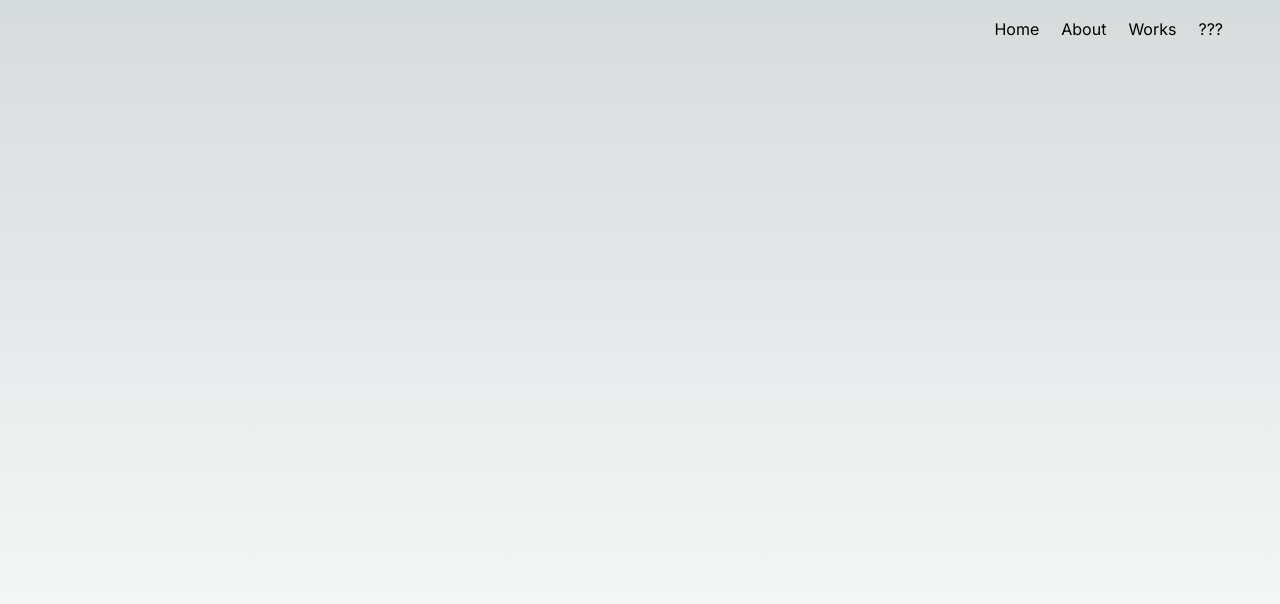
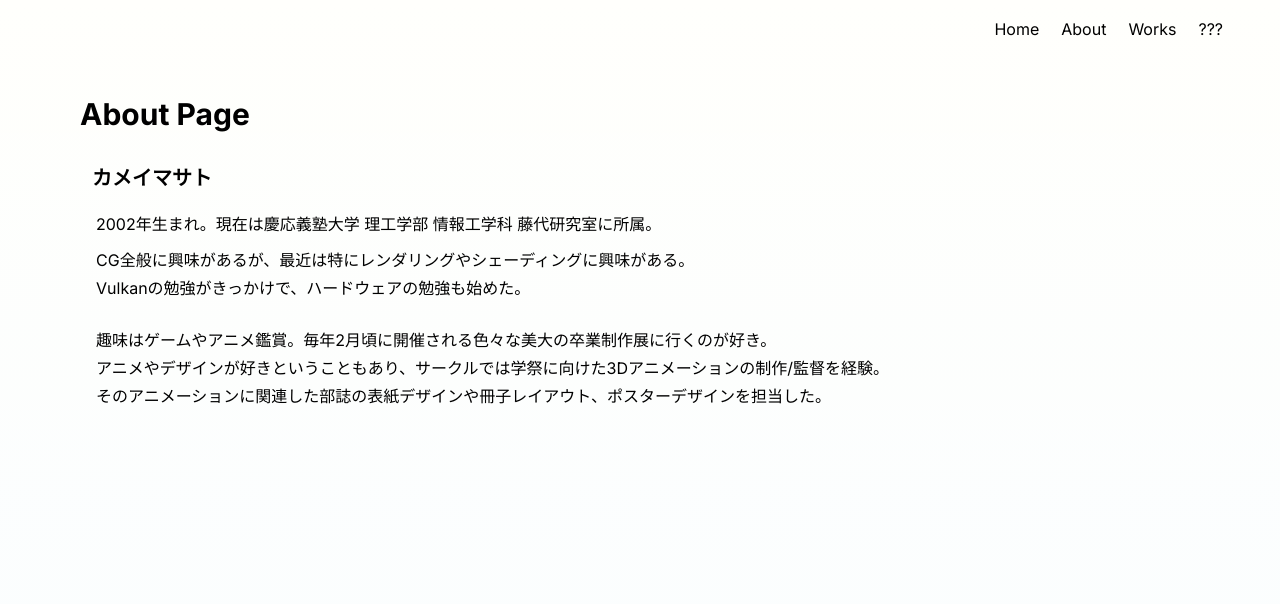
Before and after one commit to Waya-mst/Waya-mst.github.io, a Next.js app: page /about in a window 1280 px wide. Shown: the top 604 px of the page. Built offline with nearby package versions, Linux system fonts and the light colour scheme.

Commit message:
update about page

```diff
--- a/src/app/about/page.tsx
+++ b/src/app/about/page.tsx
@@ -1,54 +1,85 @@
 "use client";
 
-import styles from './about.module.css';
 import Link from 'next/link';
+import styles from './about.module.css'; // もし使うなら
 
 export default function About() {
   return (
-    <div
-      style={{position: 'relative',
-                 height: '100vh',
-                 overflow: 'hidden'}}
-    >
-      <div
-        className="fixed top-0 right-10 p-4 flex space-x-5"
-      >
+    <>
+      {/* ナビゲーション */}
+      <div className="fixed top-0 right-10 p-4 flex space-x-5">
         <Link
           href="/"
           className="group rounded-lg border border-transparent transition-colors hover:underline"
         >
-          <h2 className="mb-3 text-2l font-normal">
-              Home{" "}
-          </h2>
+          <h2 className="mb-3 text-2l font-normal">Home</h2>
         </Link>
 
         <Link
           href="/about"
           className="group rounded-lg border border-transparent transition-colors hover:underline"
         >
-          <h2 className="mb-3 text-2l font-normal">
-              About{" "}
-          </h2>
+          <h2 className="mb-3 text-2l font-normal">About</h2>
         </Link>
 
         <Link
           href="/works"
           className="group rounded-lg border border-transparent transition-colors hover:underline"
         >
-          <h2 className="mb-3 text-2l font-normal">
-            Works{" "}
-          </h2>
+          <h2 className="mb-3 text-2l font-normal">Works</h2>
         </Link>
 
         <Link
           href="/trivial"
           className="group rounded-lg border border-transparent transition-colors hover:underline"
         >
-          <h2 className="mb-3 text-2l font-normal">
-            ???{" "}
-          </h2>
+          <h2 className="mb-3 text-2l font-normal">???</h2>
         </Link>
       </div>
-    </div>
+
+      {/* 本文 */}
+      <div
+        className="min-h-screen overflow-auto"
+        style={{ paddingTop: '5rem' }} // fixedヘッダーぶんの空きを確保
+      >
+        <div className="container mx-auto px-20 py-4">
+          <h1 className="text-3xl font-bold mb-6">
+            About Page
+          </h1>
+
+          <h2 className="text-xl font-semibold mt-8 mb-5 px-3">
+            カメイマサト
+          </h2>
+
+          <p className="mb-3 px-4">
+            2002年生まれ。現在は慶応義塾大学 理工学部 情報工学科 藤代研究室に所属。
+          </p>
+
+          <p className="mb-1 px-4">
+            CG全般に興味があるが、最近は特にレンダリングやシェーディングに興味がある。
+          </p>
+
+          <p className="mb-7 px-4">
+            Vulkanの勉強がきっかけで、ハードウェアの勉強も始めた。
+          </p>
+
+          <p className="mb-1 px-4">
+            趣味はゲームやアニメ鑑賞。毎年2月頃に開催される色々な美大の卒業制作展に行くのが好き。
+          </p>
+
+          <p className="mb-1 px-4">
+            アニメやデザインが好きということもあり、サークルでは学祭に向けた3Dアニメーションの制作/監督を経験。
+          </p>
+
+          <p className="mb-1 px-4">
+            そのアニメーションに関連した部誌の表紙デザインや冊子レイアウト、ポスターデザインを担当した。
+          </p>
+
+          {/* ほかにもセクションを追加 */}
+          {/* <section>...</section> */}
+
+        </div>
+      </div>
+    </>
   );
 }
--- a/src/app/globals.css
+++ b/src/app/globals.css
@@ -4,8 +4,8 @@
 
 :root {
   --foreground-rgb: 0, 0, 0;
-  --background-start-rgb: 214, 219, 220;
-  --background-end-rgb: 255, 255, 255;
+  --background-start-rgb: 255, 255, 252;
+  --background-end-rgb: 250, 253, 255;
 }
 
 @media (prefers-color-scheme: dark) {
--- a/src/app/works/page.tsx
+++ b/src/app/works/page.tsx
@@ -49,6 +49,17 @@ export default function Works() {
           </h2>
         </Link>
       </div>
+
+      <div
+        className="min-h-screen overflow-auto"
+        style={{ paddingTop: '5rem' }}
+      >
+       <div className="container mx-auto px-20 py-4">
+        <h1 className="text-3xl font-bold mb-6">
+          Works
+        </h1>
+      </div>
+      </div>
     </div>
     );
   }
```
